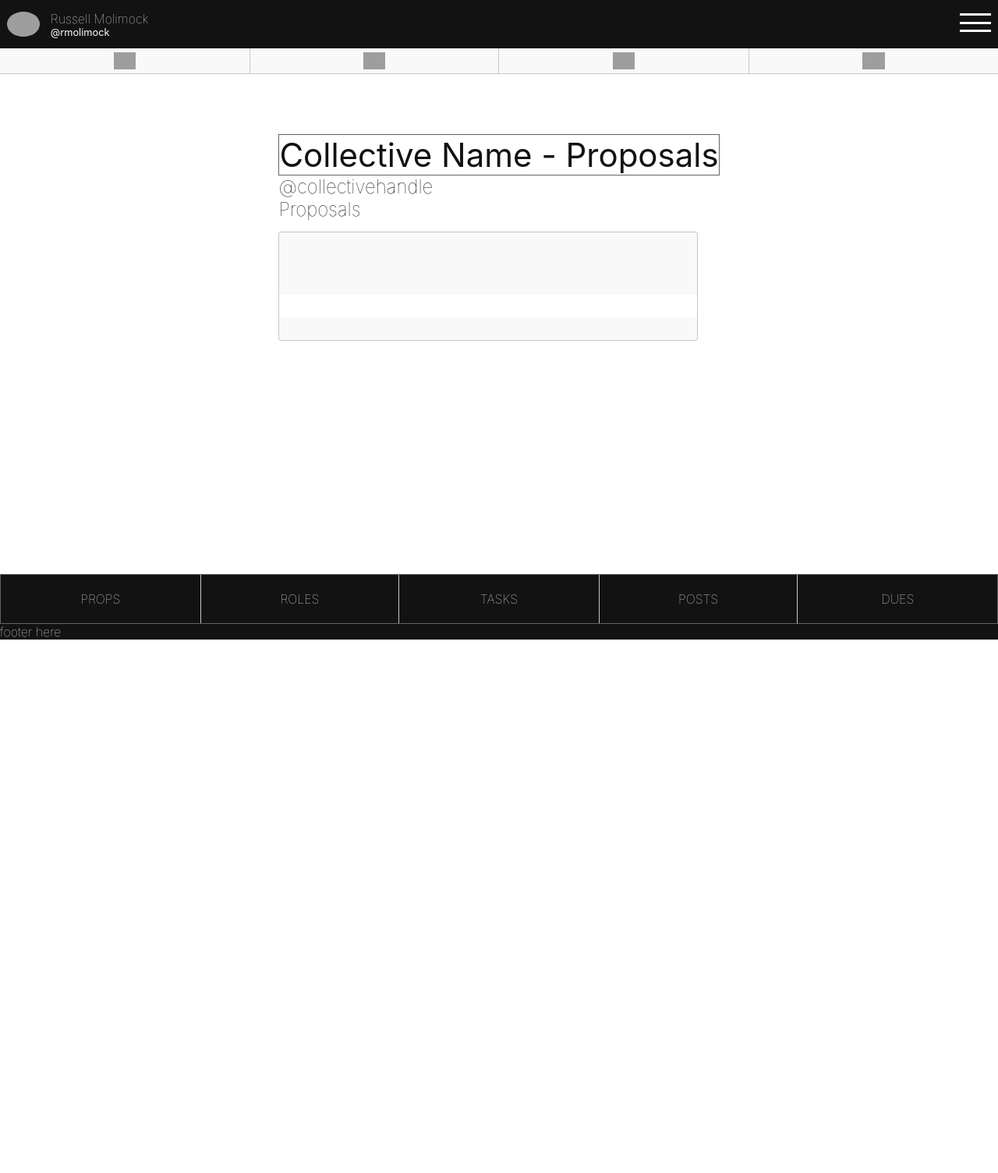
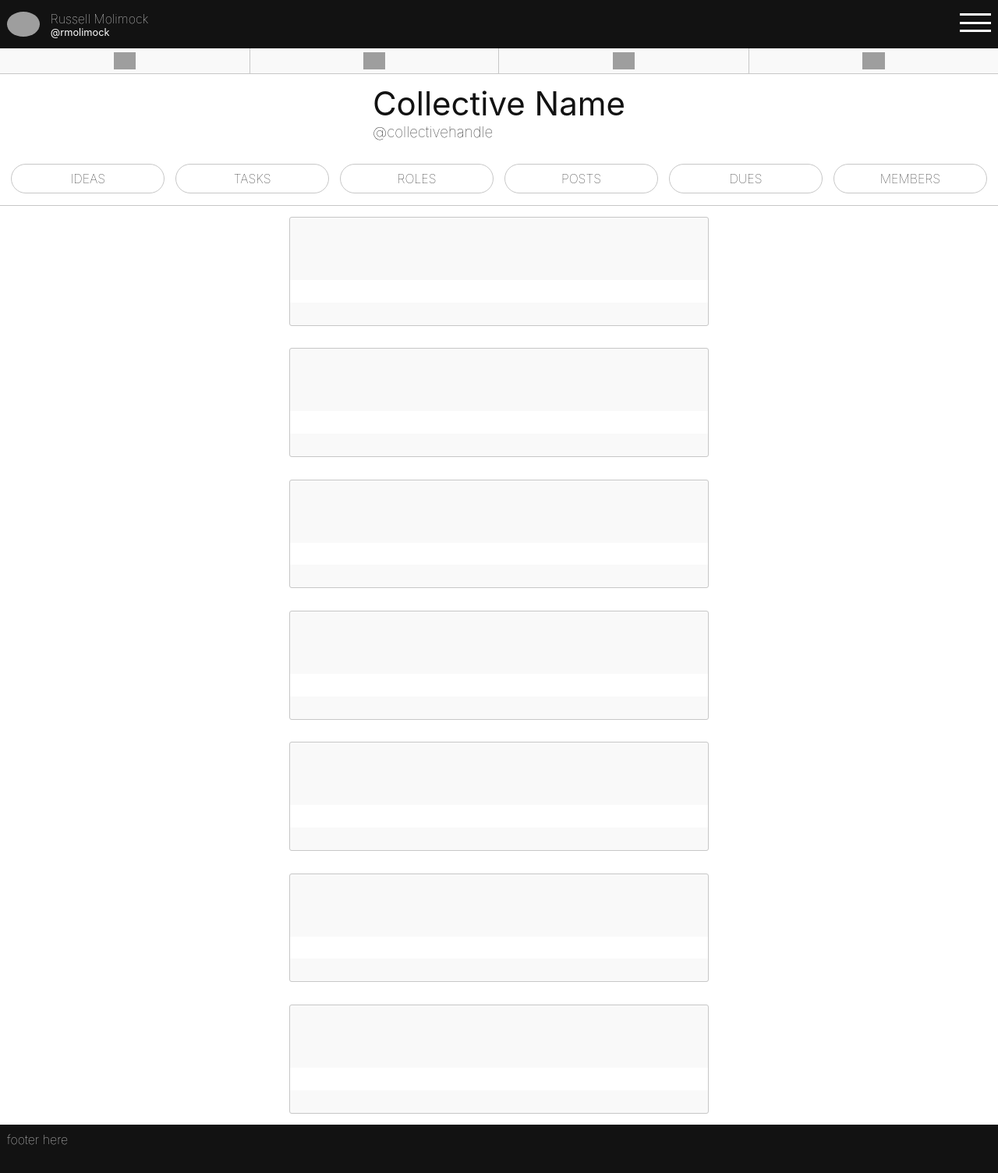
Before and after one commit to The-Point-Is-to-Change-It/webapp-mvp, a Flask app: page /collectives/1/2 in a window 1280 px wide. Shown: the whole page at 78% size. Before the commit the page ends 820 px from the top, so only its background shows below. Run offline with Flask 2, Linux system fonts and the light colour scheme; grey boxes are pictures that could not be loaded.

Commit message:
sub nav items are now btns and scrollable horizontally is screen small

```diff
--- a/static/css/base.css
+++ b/static/css/base.css
@@ -28,6 +28,7 @@
     --border-darkest: 1px solid var(--color-darkest);
     --border-radius-card: 3px;
     --border-radius-pic: 50%;
+    --border-radius-sub-nav: 33px;
 
 
 
@@ -37,6 +38,7 @@
     --padding-sm: 0.3rem;
     --padding-header: 9px;
     --padding-normal: 0.9rem;
+    --padding-lg: 1.2rem;
 
 
 }
@@ -53,6 +55,7 @@
 }
 body, main, section {
     flex-direction: column;
+    align-items: center;
 }
 main {
     min-height: 100vh;
@@ -102,7 +105,7 @@ input {
 }
 
 /* ================================= HEADER AND NAVIGATION */
-body > header {
+body > header, body > footer {
     justify-content: space-between;
     width: 100vw;
     padding: var(--padding-header);
@@ -395,12 +398,7 @@ body > header {
   align-items: center;
   margin-top: calc(7.5vh + 33px);
 }
-#collective-content {
-    z-index: 3;
-    margin-top: 0;
-    margin-top: calc(calc(7.5vh + 33px) - var(--margin-normal));;
-    border: var(--border-dark);
-}
+
 
 
 
--- a/static/css/dash/dash_base.css
+++ b/static/css/dash/dash_base.css
@@ -22,7 +22,7 @@
   height: 120%;
   width: auto;
 }
-#profile-icon, #roles, #posts {
+#profile-icon {
   border-left: var(--border-neutral);
   border-right: var(--border-neutral);
 }
@@ -34,22 +34,38 @@ body > header {
 }
 
 /* ================================= SUB NAVBAR */
-.sub-nav {
+#sub-nav {
+    /* structure */
+    justify-content: space-between;
+    align-items: flex-end;
+    /* sizing */
     width: 100vw;
+    /* borders */
+    border-bottom: var(--border-neutral);
+    /* padding and margins */
+    padding: var(--padding-normal);
+    margin-top: var(--margin-normal);
+    overflow: auto;
+    white-space: nowrap;
+}
+.sub-nav-item {
+    /* structure */
     align-items: center;
-    justify-content: space-between;
-    position: fixed;
-    bottom: 0;
-    left: 0;
-    z-index: 3;
-    height: 4rem;
-    border: var(--border-dark);
+    justify-content: center;
+    /* sizing */
+    width: 200px;
+    min-width: 70px;
+    max-width: 200px;
+    /* borders */
+    border: var(--border-neutral);
+    border-radius: var(--border-radius-sub-nav);
+    /* padding and margins */
+    padding: 0.5rem;
+    margin-left: var(--margin-normal);
 }
-.sub-nav * {
-    z-index: 4;
-    padding: 7px;
-    width: 20%;
-    justify-content: center;
-    align-items: center;
-    height: 100%;
+#ideas {
+    margin-left: 0px;
 }
+.sub-nav-item:hover {
+    background-color: var(--color-lighter);
+}
--- a/templates/base.html
+++ b/templates/base.html
@@ -6,7 +6,7 @@
     <title>{% block title %}{% endblock %}The Point Is to Change It</title>
     <meta name="description" content="Build communities that reflect our highest values.">
     <link rel="stylesheet" href="{{ url_for('static', filename='css/base.css') }}">
-    <meta name="viewport" content="width=device-width>, initial-scale=1.0">
+    <meta name="viewport" content="width=device-width" initial-scale=1.0">
     <meta charset="UTF-8">
 
 
--- a/templates/dash/account.html
+++ b/templates/dash/account.html
@@ -24,7 +24,7 @@ Account |
     <div class="card">
     <header>
         <a href="{{ url_for('dash.create_collective') }}" class="btn btn-lg-dark btn-submit">
-            Create Collective <span class="f-icon margin-sides-sm">&#x2b;&#xFE0E;</span>
+            <span class="f-icon margin-sides-sm">+</span> Create Collective
         </a>
     </header>
     </div>
--- a/templates/private/collective.html
+++ b/templates/private/collective.html
@@ -9,23 +9,28 @@ Collective Name |
 <!-- ================================= CONTENT -->
 {% block content %}
 
-<nav color-theme="dark" class="col" id="collective-nav">
 
-    <div class="row sub-nav">
-        <div id="proposals" class="col-nav-item btn-sm-dark">PROPS</div>
-        <div id="roles" class="col-nav-item btn-sm-dark">ROLES</div>
-        <div id="tasks" class="col-nav-item btn-sm-dark">TASKS</div>
-        <div id="posts" class="col-nav-item btn-sm-dark">POSTS</div>
-        <div id="dues" class="col-nav-item btn-sm-dark">DUES</div>
-    </div>
 
-</nav>
+<div class="col">
+        <h1 class="page-title" > Collective Name</h1>
+        <h3>@collectivehandle</h3>
+</div>
 
-<section class="collective-body">
 
-    <h1 id="collective-content" class="page-title">Collective Name - Proposals</h1>
-    <h2>@collectivehandle</h2>
-    <h1>Proposals</h1>
+<section class="col" id="collective-content">
+
+    <nav class="row" id="sub-nav">
+
+        <div class="sub-nav-item" id="ideas">IDEAS</div>
+        <div class="sub-nav-item" id="tasks">TASKS</div>
+        <div class="sub-nav-item" id="roles">ROLES</div>
+        <div class="sub-nav-item" id="posts">POSTS</div>
+        <div class="sub-nav-item" id="dues">DUES</div>
+        <div class="sub-nav-item" id="members">MEMBERS</div>
+
+    </nav>
+
+
 
     <div class="card">
 
@@ -44,6 +49,124 @@ Collective Name |
 
     </div>
 
+
+    <div class="card">
+
+        <header>
+
+
+
+        </header>
+
+        <div class="card-body">
+
+        </div>
+
+        <footer></footer>
+
+
+    </div>
+
+
+    <div class="card">
+
+        <header>
+
+
+
+        </header>
+
+        <div class="card-body">
+
+        </div>
+
+        <footer></footer>
+
+
+    </div>
+
+
+
+    <div class="card">
+
+        <header>
+
+
+
+        </header>
+
+        <div class="card-body">
+
+        </div>
+
+        <footer></footer>
+
+
+    </div>
+
+
+
+    <div class="card">
+
+        <header>
+
+
+
+        </header>
+
+        <div class="card-body">
+
+        </div>
+
+        <footer></footer>
+
+
+    </div>
+
+
+
+    <div class="card">
+
+        <header>
+
+
+
+        </header>
+
+        <div class="card-body">
+
+        </div>
+
+        <footer></footer>
+
+
+    </div>
+
+
+
+    <div class="card">
+
+        <header>
+
+
+
+        </header>
+
+        <div class="card-body">
+
+        </div>
+
+        <footer></footer>
+
+
+    </div>
+
+
+
+
+
+
+
 </section>
 
 
```
